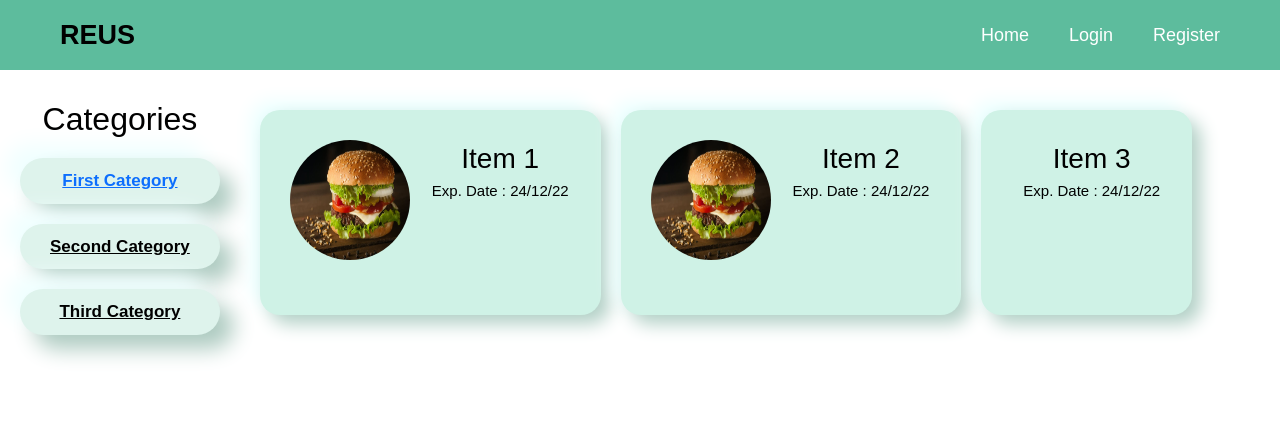
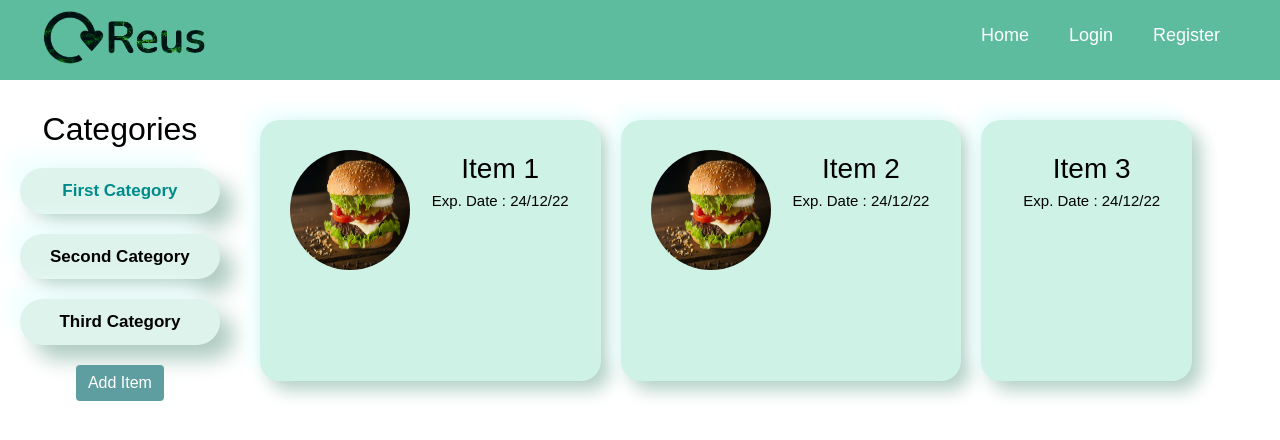
Before and after one commit to AaryaDevnani/Reus, a React (Create React App) app in the folder frontend/: page /categoryItems in a window 1280 px wide. Shown: the top 440 px of the page. Built offline with nearby package versions, Linux system fonts and the light colour scheme.

Commit message:
nav changes and modal added

```diff
--- a/frontend/src/App.js
+++ b/frontend/src/App.js
@@ -9,6 +9,7 @@ import 'bootstrap/dist/css/bootstrap.min.css';
 import Dashboard from "./components/Dashboard";
 import Recipes from "./components/Recipes";
 import CategoryItems from './components/CategoryItems';
+import AddItem from './components/AddItem';
 
 function App() {
   return (
@@ -24,6 +25,7 @@ function App() {
             <Route exact path="/dashboard" element={<Dashboard />} />
               <Route exact path='/recipes' element={<Recipes/>} />
               <Route exact path='/categoryItems' element={<CategoryItems/>} />
+              <Route exact path='/addItem' element={<AddItem/>} />
           </Routes>
         </header>
       </div>
--- a/frontend/src/components/AddItem.js
+++ b/frontend/src/components/AddItem.js
@@ -1,9 +1,22 @@
 import React, {useState} from 'react';
 import { useHistory, useLocation , NavLink} from 'react-router-dom';
 import "./styles/AddItem.css";
+import { Modal, Button } from 'react-bootstrap';
 
-const AddItem = () => {
+const AddItem = (props) => {
     return (
+        <Modal
+      {...props}
+      size="lg"
+      aria-labelledby="contained-modal-title-vcenter"
+      centered
+    >
+      <Modal.Header closeButton>
+        <Modal.Title id="contained-modal-title-vcenter">
+          Add Item
+        </Modal.Title>
+      </Modal.Header>
+      <Modal.Body>
         <form className='add-form' >
         <div className='loginContainer'>
         <div className='form-contro'>
@@ -36,7 +49,7 @@ const AddItem = () => {
             />
         </div>
         <div className='form-contro'>
-            <label className='label'>Category
+            <label className='label'>Category&nbsp;&nbsp;
             <select>
                 <option value="grapefruit">Grapefruit</option>
                 <option value="lime">Lime</option>
@@ -64,6 +77,11 @@ const AddItem = () => {
         </div>
 
     </form>
+    </Modal.Body>
+      <Modal.Footer>
+        <Button onClick={props.onHide}>Close</Button>
+      </Modal.Footer>
+    </Modal>
     )
 }
 
--- a/frontend/src/components/CategoryFilter.js
+++ b/frontend/src/components/CategoryFilter.js
@@ -1,7 +1,10 @@
 import React from 'react'
 import "./styles/CategoryItems.css";
+import AddItem from './AddItem';
+import { Modal, Button } from 'react-bootstrap';
 
 function CategoryFilter({ categories, onSelectCategory, selectedCategory }) {
+    const [modalShow, setModalShow] = React.useState(false);
     const links = categories.map(i => (
         <div className='categories' key={i.id}>
 
@@ -23,6 +26,15 @@ function CategoryFilter({ categories, onSelectCategory, selectedCategory }) {
         <div className='categoryList'>
             <h2 className='category'>Categories</h2>
             {links}
+            <>
+            <Button className='modal-btn' variant="primary" onClick={() => setModalShow(true)}>
+            Add Item
+            </Button>
+            <AddItem
+            show={modalShow}
+            onHide={() => setModalShow(false)}
+            />
+            </>
         </div>
     )
 }
--- a/frontend/src/components/NavBar.js
+++ b/frontend/src/components/NavBar.js
@@ -18,7 +18,7 @@ function NavBar() {
     >
       <nav>
         <div className="logo">
-          <b>REUS</b>
+        <img src='images/Logo.png' alt="logo" width='170px'   />
         </div>
         <label htmlFor="btn" className="fa_icon">
           <FaBars />
--- a/frontend/src/components/styles/AddItem.css
+++ b/frontend/src/components/styles/AddItem.css
@@ -6,7 +6,7 @@
     margin-bottom: 30px;
     margin-top: 30px;
     padding-top: 20px;
-    width: 30%;
+    width: 60%;
     height: 60%;
     border-radius: 10px;
     background-color: #f2f2f2;
--- a/frontend/src/components/styles/CategoryItems.css
+++ b/frontend/src/components/styles/CategoryItems.css
@@ -40,8 +40,12 @@ box-shadow:  9px 9px 18px #b2d0c6,
     color: black;
        background-color: #def3ec;
 }
+.catLink :hover{
+    color: darkcyan;
+}
 .catLinkActive{
     background-color: #def3ec !important;
+    color: darkcyan;
 }
 
 .itemList{
@@ -69,3 +73,12 @@ box-shadow:  9px 9px 18px #b2d0c6,
     color: black;
     text-align: center;
 }
+a{
+    text-decoration: none;
+}
+a:hover{
+    color: darkcyan;
+}
+button.modal-btn.btn.btn-primary {
+    margin-top: 20px;
+}
--- a/frontend/src/components/styles/NavBar.css
+++ b/frontend/src/components/styles/NavBar.css
@@ -26,7 +26,8 @@ nav .logo {
     font-size: 27px;
     font-weight: 600;
     line-height: 70px;
-    padding-left: 60px;
+    padding-left: 40px;
+    padding-bottom: 10px;
 }
 nav ul {
     padding: 0;
```
Also changed, not shown: frontend/public/images/Logo.png.
